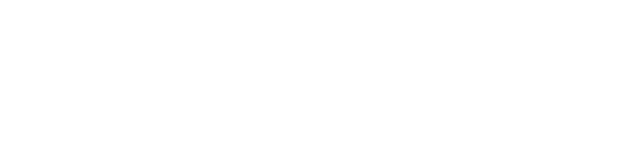
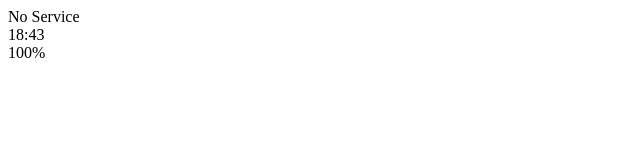
Before and after one commit to Seokang/nomad-kokoa, a website: page kokoa/index.html in a window 1280 px wide. Shown: the whole page, without its empty margins (0-640 px from the left). Drawn offline with Linux system fonts and the light colour scheme.

Commit message:
[REFACTOR] Variable to apply BEM

```diff
--- a/kokoa/index.html
+++ b/kokoa/index.html
@@ -2,7 +2,23 @@
 <html lang="en">
 	<head>
 		<meta charset="UTF-8" />
-		<title>Title</title>
+		<title>Welcome to Kokoa Talk</title>
 	</head>
-	<body></body>
+	<body>
+		<div id="status-bar">
+			<div class="status-bar__column">
+				<span>No Service</span>
+				<!-- TODO: WIFI Icon -->
+			</div>
+			<div class="status-bar__column">
+				<span>18:43</span>
+			</div>
+			<div class="status-bar__column">
+				<!-- TODO: Portrait Icon -->
+				<span>100%</span>
+				<!-- TODO: Battery Icon -->
+				<!-- TODO: Charging Icon -->
+			</div>
+		</div>
+	</body>
 </html>
```
